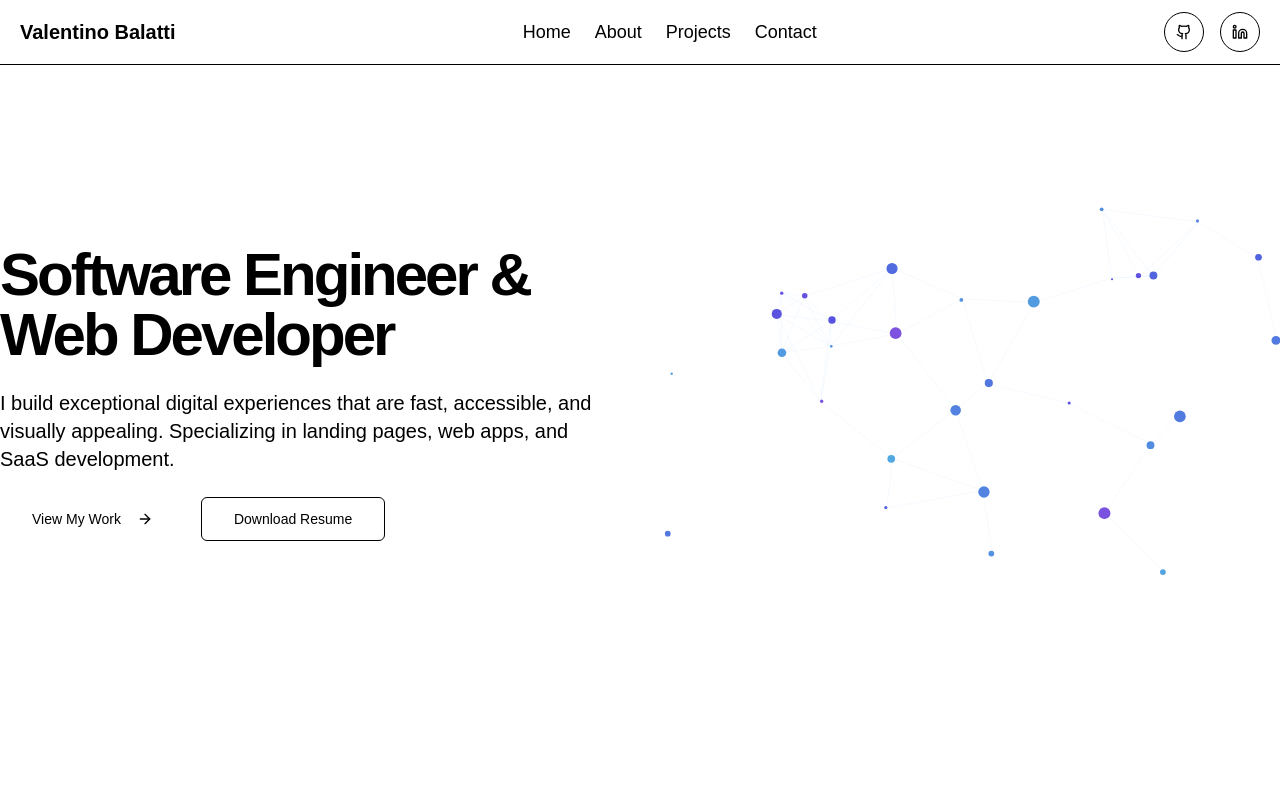
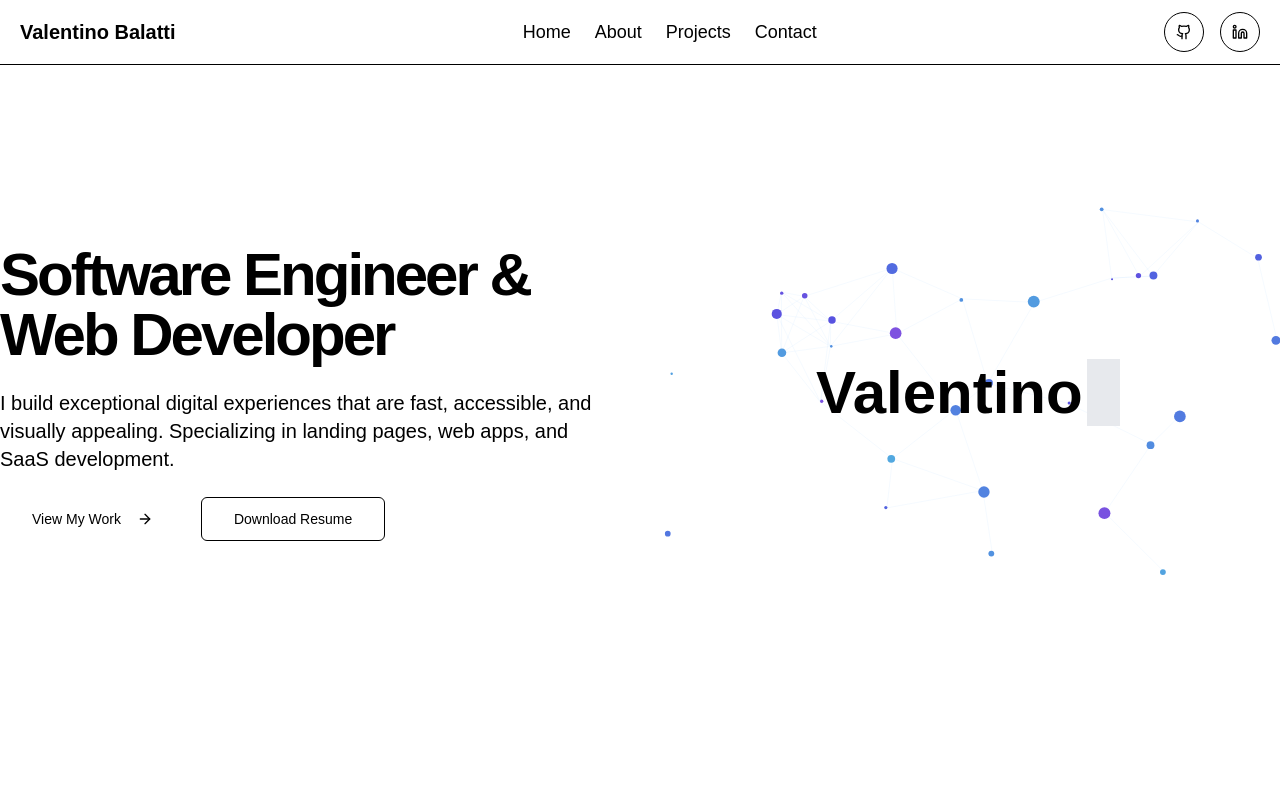
Before and after one commit to 0x00vb/portfolio, a Next.js app: page / in a window 1280 px wide. Shown: the top 800 px of the page. Built offline with nearby package versions, Linux system fonts and the light colour scheme.

Commit message:
type effect

```diff
--- a/components/hero-animation.tsx
+++ b/components/hero-animation.tsx
@@ -2,6 +2,7 @@
 
 import { useEffect, useRef } from "react"
 import { motion } from "framer-motion"
+import TypingEffect from "./typing-effect"
 
 export function HeroAnimation() {
   const canvasRef = useRef<HTMLCanvasElement>(null)
@@ -129,7 +130,7 @@ export function HeroAnimation() {
         <div className="relative w-64 h-64 md:w-80 md:h-80 rounded-full bg-gradient-to-br from-primary/20 to-primary/40 flex items-center justify-center">
           <div className="absolute inset-2 rounded-full bg-background flex items-center justify-center">
             <div className="text-4xl font-bold bg-clip-text text-transparent bg-gradient-to-r from-primary to-primary/60">
-              Valentino
+              <TypingEffect text="Valentino"/>
             </div>
           </div>
         </div>
--- /dev/null
+++ b/components/typing-effect.tsx
@@ -0,0 +1,89 @@
+import React, { useState, useEffect, useCallback } from 'react';
+
+interface TypingEffectProps {
+  text: string;
+  typingSpeed?: number;
+  deletingSpeed?: number;
+  delayBeforeDeleting?: number;
+  delayBeforeRetyping?: number;
+}
+
+const TypingEffect: React.FC<TypingEffectProps> = ({
+  text,
+  typingSpeed = 150,
+  deletingSpeed = 75,
+  delayBeforeDeleting = 1500,
+  delayBeforeRetyping = 500
+}) => {
+  // Current text being displayed
+  const [currentText, setCurrentText] = useState("");
+  // Current phase: 0 = typing, 1 = pause after typing, 2 = deleting, 3 = pause after deleting
+  const [phase, setPhase] = useState(0);
+
+  // Reset function to ensure we can restart the cycle
+  const resetCycle = useCallback(() => {
+    setCurrentText("");
+    setPhase(0);
+  }, []);
+
+  useEffect(() => {
+    let timeoutId: NodeJS.Timeout;
+
+    // Phase 0: Typing
+    if (phase === 0) {
+      if (currentText.length < text.length) {
+        timeoutId = setTimeout(() => {
+          setCurrentText(text.slice(0, currentText.length + 1));
+        }, typingSpeed);
+      } else {
+        // Move to pause phase after typing is complete
+        setPhase(1);
+      }
+    }
+    // Phase 1: Pause after typing
+    else if (phase === 1) {
+      timeoutId = setTimeout(() => {
+        setPhase(2); // Move to deleting phase
+      }, delayBeforeDeleting);
+    }
+    // Phase 2: Deleting
+    else if (phase === 2) {
+      if (currentText.length > 0) {
+        timeoutId = setTimeout(() => {
+          setCurrentText(currentText.slice(0, -1));
+        }, deletingSpeed);
+      } else {
+        // Move to pause phase after deleting is complete
+        setPhase(3);
+      }
+    }
+    // Phase 3: Pause after deleting
+    else if (phase === 3) {
+      timeoutId = setTimeout(() => {
+        resetCycle(); // Reset and start over
+      }, delayBeforeRetyping);
+    }
+
+    return () => {
+      if (timeoutId) clearTimeout(timeoutId);
+    };
+  }, [
+    currentText,
+    phase,
+    text,
+    typingSpeed,
+    deletingSpeed,
+    delayBeforeDeleting,
+    delayBeforeRetyping,
+    resetCycle
+  ]);
+
+  return (
+    <h1 className="text-6xl font-bold text-black">
+      {currentText}
+      <span className="text-transparent bg-gray-200 ml-1 animate-pulse">_</span>
+    </h1>
+  );
+};
+
+export default TypingEffect;
```
